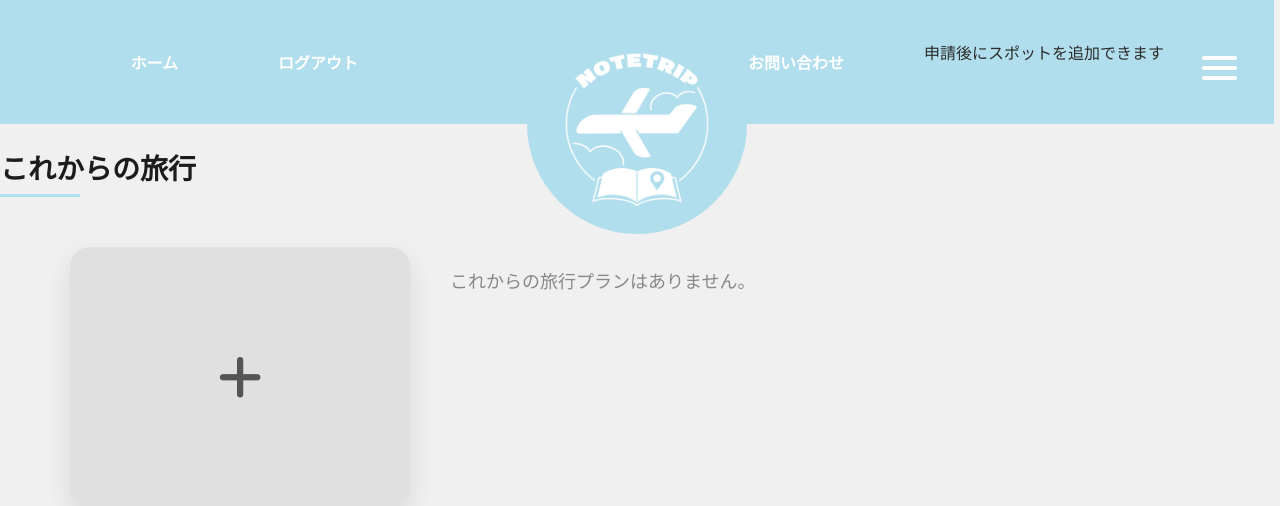
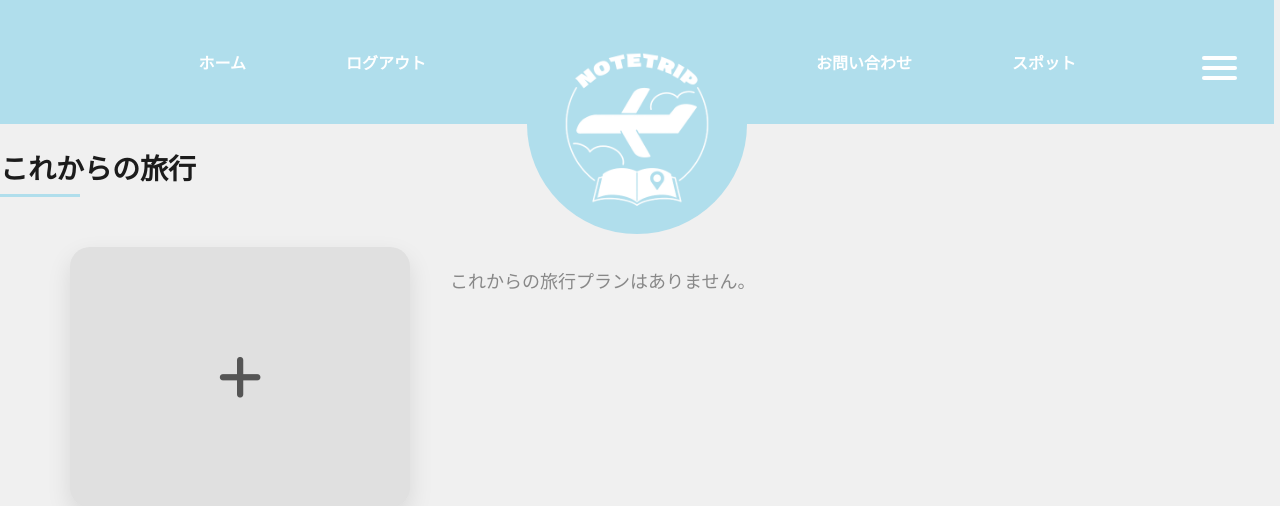
Before and after one commit to yamashita3303/NoteTrip, a Django app: page /home/ in a window 1280 px wide; the page is wider, and only the part inside the window is pictured. Shown: the top 506 px of that part. Run offline with Django 4.2, Linux system fonts and the light colour scheme; a user stored in the database is signed in; data that the repository does not hold is empty.

Commit message:
スポットの追加をアラート表示

```diff
--- a/app/templates/app/home.html
+++ b/app/templates/app/home.html
@@ -471,10 +471,11 @@ input[type=checkbox]:checked ~ #overlay-button:hover span, input[type=checkbox]:
             <div class="nav-links">
                 <a href="{% url 'application' %}" class="tab3">お問い合わせ</a></li>
                 {% if applicant_id %}
-                    <a href="{% url 'add_spot' applicant_id=applicant_id %}" class="tab4">スポット</a>
-                {% else %}
-                    <span>申請後にスポットを追加できます</span>
-                {% endif %}
+                <a href="{% url 'add_spot' applicant_id=applicant_id %}" class="tab4">スポット</a>
+            {% else %}
+                <a href="#" class="tab4" onclick="alert('観光協会申請後にスポットを追加できます'); return false;">スポット</a>
+            {% endif %}
+
           </div>
         </nav>
 
```
Also changed, not shown: db.sqlite3.
